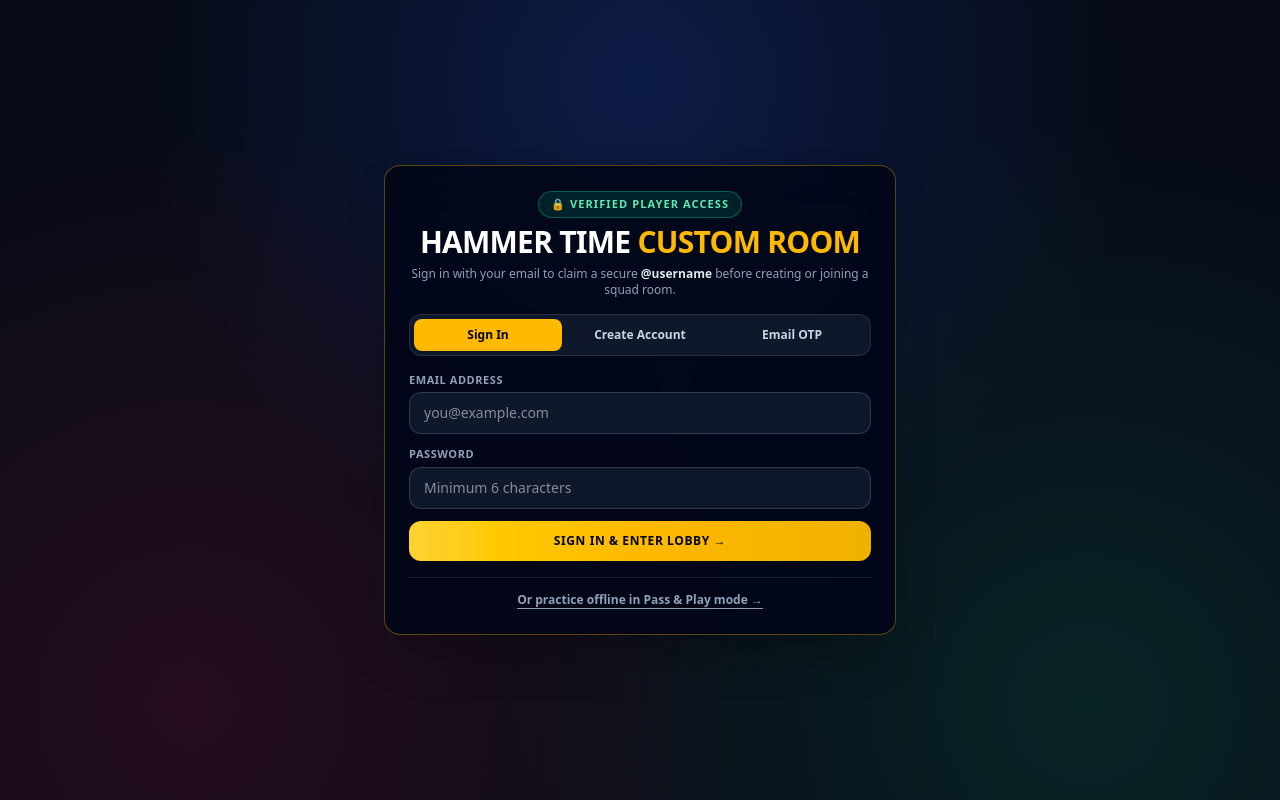
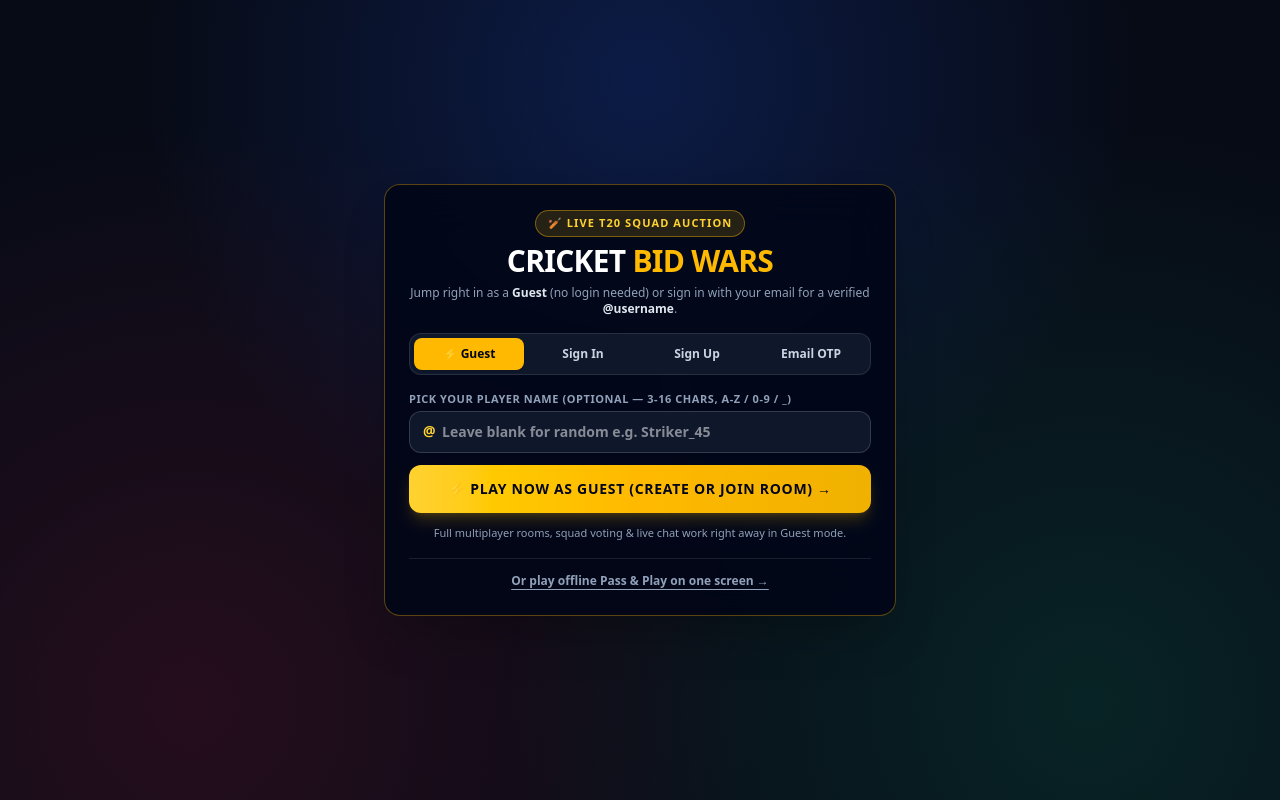
Before and after one commit to ashlansyed28-gif/auction-, a React (Vite) app in the folder frontend/: page / in a window 1280 px wide. Built offline with nearby package versions, Linux system fonts and the light colour scheme; no server answers.

Commit message:
Add instant Guest Mode, handle email rate limit cleanly, and rebrand to Cricket Bid Wars

```diff
--- a/frontend/index.html
+++ b/frontend/index.html
@@ -11,7 +11,7 @@
     <meta name="apple-mobile-web-app-capable" content="yes" />
     <meta name="apple-mobile-web-app-status-bar-style" content="black-translucent" />
     <link rel="manifest" href="/manifest.webmanifest" />
-    <title>Hammer Time — T20 Auction Friend Challenge</title>
+    <title>Cricket Bid Wars — Live T20 Squad Auction</title>
   </head>
   <body class="bg-[#070B16] text-slate-100 antialiased selection:bg-amber-400/30">
     <div id="root"></div>
--- a/frontend/src/App.tsx
+++ b/frontend/src/App.tsx
@@ -40,7 +40,7 @@ import {
 type AppScreen = "SETUP" | "STAGE" | "SCORECARD";
 
 const INITIAL_CONFIG: ChallengeConfig = {
-  roomTitle: "HAMMER TIME CUSTOM AUCTION",
+  roomTitle: "CRICKET BID WARS • T20 ARENA",
   teamCount: 10,
   membersPerTeam: 4,
   purseCr: 80,
--- a/frontend/src/components/AuctionStage.tsx
+++ b/frontend/src/components/AuctionStage.tsx
@@ -635,7 +635,7 @@ export function AuctionStage({
           </button>
           <div>
             <div className="text-xs sm:text-sm font-black uppercase tracking-widest text-amber-400">
-              T20 Friend Challenge Broadcast
+              Cricket Bid Wars • Live Stage
             </div>
             <div className="text-[11px] text-slate-300 tnum">
               LOT #{effectiveLotIdx + 1} of {players.length} • {player ? `${player.category} • ${player.role}` : "COMPLETE"}
--- a/frontend/src/components/CustomRoomLobby.tsx
+++ b/frontend/src/components/CustomRoomLobby.tsx
@@ -83,7 +83,7 @@ export function CustomRoomLobby({
   const handleCopyInvite = () => {
     const origin = typeof window !== "undefined" ? window.location.origin : "https://auction-liard-iota.vercel.app";
     const inviteUrl = `${origin}/?room=${roomCode}`;
-    const payload = `Join my Hammer Time T20 Cricket Auction Room!\nRoom Code: ${roomCode}\nLink: ${inviteUrl}`;
+    const payload = `Join my Cricket Bid Wars Auction Room!\nRoom Code: ${roomCode}\nLink: ${inviteUrl}`;
     copyText(payload, "INVITE");
   };
 
@@ -116,8 +116,14 @@ export function CustomRoomLobby({
           <div className="min-w-0">
             <div className="flex items-center gap-1.5">
               <span className="text-sm font-black text-white truncate">@{currentUser.username}</span>
-              <span className="px-1.5 py-0.5 rounded bg-emerald-500/20 border border-emerald-400/40 text-[9px] font-black text-emerald-300 uppercase">
-                Verified
+              <span
+                className={`px-1.5 py-0.5 rounded border text-[9px] font-black uppercase ${
+                  currentUser.provider === "guest"
+                    ? "bg-amber-400/20 border-amber-400/40 text-amber-300"
+                    : "bg-emerald-500/20 border-emerald-400/40 text-emerald-300"
+                }`}
+              >
+                {currentUser.provider === "guest" ? "⚡ Guest" : "Verified"}
               </span>
               {me?.teamRole === "CAPTAIN" && me.kitId && (
                 <span className="px-1.5 py-0.5 rounded bg-amber-400/20 border border-amber-400/50 text-[9px] font-black text-amber-300 uppercase">
@@ -298,7 +304,7 @@ export function CustomRoomLobby({
                 <input
                   type="text"
                   maxLength={32}
-                  value={config.roomTitle ?? "HAMMER TIME CUSTOM AUCTION"}
+                  value={config.roomTitle ?? "CRICKET BID WARS • T20 ARENA"}
                   onChange={(e) => onUpdateConfig({ ...config, roomTitle: e.target.value.toUpperCase() })}
                   className="w-full rounded-lg bg-slate-950 border border-white/15 px-2.5 py-1.5 text-xs font-black text-amber-300 focus:outline-none focus:border-amber-400"
                 />
@@ -489,7 +495,7 @@ export function CustomRoomLobby({
               <div className="flex items-center gap-2.5">
                 <span className="w-1.5 h-6 rounded-full bg-amber-400" />
                 <h2 className="text-base sm:text-lg font-black tracking-wide text-amber-300 uppercase">
-                  {config.roomTitle || "HAMMER TIME CUSTOM AUCTION"}
+                  {config.roomTitle || "CRICKET BID WARS • T20 ARENA"}
                 </h2>
               </div>
               <div className="text-xs font-bold text-slate-300 tnum">
--- a/frontend/src/components/EmailAuthPanel.tsx
+++ b/frontend/src/components/EmailAuthPanel.tsx
@@ -1,6 +1,7 @@
 import { useState } from "react";
 import type { AuthenticatedUser } from "../types/auction";
 import {
+  createGuestUser,
   sendEmailOtpCode,
   signInWithEmailPassword,
   signUpWithEmailPassword,
@@ -8,7 +9,7 @@ import {
 } from "../utils/authService";
 import { sanitizeUsername } from "../utils/teamRoomHelpers";
 
-type AuthMode = "SIGN_IN" | "SIGN_UP" | "OTP";
+type AuthMode = "GUEST" | "SIGN_IN" | "SIGN_UP" | "OTP";
 
 interface EmailAuthPanelProps {
   supabaseConfigured: boolean;
@@ -21,7 +22,8 @@ export function EmailAuthPanel({
   onAuthenticated,
   onPlayOfflinePassAndPlay,
 }: EmailAuthPanelProps) {
-  const [mode, setMode] = useState<AuthMode>("SIGN_IN");
+  const [mode, setMode] = useState<AuthMode>("GUEST");
+  const [guestName, setGuestName] = useState("");
   const [email, setEmail] = useState("");
   const [password, setPassword] = useState("");
   const [username, setUsername] = useState("");
@@ -30,6 +32,18 @@ export function EmailAuthPanel({
   const [busy, setBusy] = useState(false);
   const [error, setError] = useState<string | null>(null);
   const [info, setInfo] = useState<string | null>(null);
+
+  const handleGuestEnter = (e?: React.FormEvent) => {
+    e?.preventDefault();
+    setError(null);
+    const chosen = guestName.trim() || username.trim();
+    const res = createGuestUser(chosen);
+    if (res.error) {
+      setError(res.error);
+      return;
+    }
+    if (res.user) onAuthenticated(res.user);
+  };
 
   const handleSignIn = async (e: React.FormEvent) => {
     e.preventDefault();
@@ -100,34 +114,24 @@ export function EmailAuthPanel({
     <div className="min-h-[100dvh] flex items-center justify-center px-4 py-4 sm:py-8">
       <div className="w-full max-w-md sm:max-w-lg max-h-[95dvh] overflow-y-auto rounded-2xl bg-slate-950/90 border border-amber-400/35 shadow-2xl p-4 sm:p-6 space-y-4 backdrop-blur-xl">
         <div className="text-center space-y-1.5">
-          <div className="inline-flex items-center gap-2 px-3 py-1 rounded-full bg-emerald-500/15 border border-emerald-400/35 text-emerald-300 text-[11px] font-extrabold uppercase tracking-widest">
-            🔒 Verified Player Access
+          <div className="inline-flex items-center gap-2 px-3 py-1 rounded-full bg-amber-400/15 border border-amber-400/40 text-amber-300 text-[11px] font-extrabold uppercase tracking-widest">
+            🏏 Live T20 Squad Auction
           </div>
           <h1 className="text-2xl sm:text-3xl font-black tracking-tight text-white">
-            HAMMER TIME <span className="text-amber-400">CUSTOM ROOM</span>
+            CRICKET <span className="text-amber-400">BID WARS</span>
           </h1>
           <p className="text-xs text-slate-400">
-            Sign in with your email to claim a secure <strong className="text-slate-200">@username</strong> before
-            creating or joining a squad room.
+            Jump right in as a <strong className="text-slate-200">Guest</strong> (no login needed) or sign in with your
+            email for a verified <strong className="text-slate-200">@username</strong>.
           </p>
         </div>
 
-        {!supabaseConfigured ? (
-          <div className="rounded-xl bg-amber-500/15 border border-amber-400/40 p-4 text-xs text-amber-200 space-y-2">
-            <div className="font-black uppercase tracking-wider">Supabase Env Not Configured</div>
-            <p>
-              Add <code className="text-white">VITE_SUPABASE_URL</code> and{" "}
-              <code className="text-white">VITE_SUPABASE_ANON_KEY</code> to enable secure email login and live room
-              sync.
-            </p>
-          </div>
-        ) : (
-          <>
-            <div className="grid grid-cols-3 gap-1 p-1 rounded-xl bg-slate-900 border border-white/10">
+        <div className="grid grid-cols-4 gap-1 p-1 rounded-xl bg-slate-900 border border-white/10">
           {(
             [
+              ["GUEST", "⚡ Guest"],
               ["SIGN_IN", "Sign In"],
-                  ["SIGN_UP", "Create Account"],
+              ["SIGN_UP", "Sign Up"],
               ["OTP", "Email OTP"],
             ] as const
           ).map(([tabKey, label]) => (
@@ -140,7 +144,7 @@ export function EmailAuthPanel({
                 setInfo(null);
                 setAwaitingOtp(false);
               }}
-                  className={`py-2 rounded-lg text-xs font-extrabold transition cursor-pointer ${
+              className={`py-2 rounded-lg text-[11px] sm:text-xs font-extrabold transition cursor-pointer ${
                 mode === tabKey ? "bg-amber-400 text-slate-950 shadow" : "text-slate-300 hover:text-white"
               }`}
             >
@@ -150,8 +154,17 @@ export function EmailAuthPanel({
         </div>
 
         {error && (
-              <div className="rounded-xl bg-rose-500/15 border border-rose-400/40 px-3.5 py-2.5 text-xs font-semibold text-rose-200">
-                {error}
+          <div className="rounded-xl bg-rose-500/15 border border-rose-400/40 px-3.5 py-2.5 text-xs font-semibold text-rose-200 space-y-2">
+            <div>{error}</div>
+            {mode !== "GUEST" && (
+              <button
+                type="button"
+                onClick={handleGuestEnter}
+                className="w-full py-2 rounded-lg bg-amber-400 text-slate-950 font-black text-[11px] uppercase tracking-wider cursor-pointer"
+              >
+                ⚡ Continue as Guest Instead (No Email Needed) →
+              </button>
+            )}
           </div>
         )}
 
@@ -161,6 +174,45 @@ export function EmailAuthPanel({
           </div>
         )}
 
+        {mode === "GUEST" ? (
+          <form onSubmit={handleGuestEnter} className="space-y-3">
+            <div>
+              <label className="block text-[11px] font-bold uppercase tracking-wider text-slate-400 mb-1">
+                Pick Your Player Name (Optional — 3-16 chars, A-Z / 0-9 / _)
+              </label>
+              <div className="relative">
+                <span className="absolute left-3.5 top-2.5 text-amber-300 font-black text-sm">@</span>
+                <input
+                  type="text"
+                  maxLength={16}
+                  value={guestName}
+                  onChange={(e) => setGuestName(sanitizeUsername(e.target.value))}
+                  placeholder="Leave blank for random e.g. Striker_45"
+                  className="w-full rounded-xl bg-slate-900 border border-white/15 pl-8 pr-3.5 py-2.5 text-sm font-bold text-white focus:outline-none focus:border-amber-400"
+                />
+              </div>
+            </div>
+            <button
+              type="submit"
+              className="w-full py-3.5 rounded-xl bg-gradient-to-r from-amber-300 via-amber-400 to-yellow-500 text-slate-950 font-black text-xs sm:text-sm uppercase tracking-wider cursor-pointer shadow-lg shadow-amber-400/20"
+            >
+              ⚡ Play Now as Guest (Create or Join Room) →
+            </button>
+            <div className="text-[11px] text-center text-slate-400">
+              Full multiplayer rooms, squad voting &amp; live chat work right away in Guest mode.
+            </div>
+          </form>
+        ) : !supabaseConfigured ? (
+          <div className="rounded-xl bg-amber-500/15 border border-amber-400/40 p-4 text-xs text-amber-200 space-y-2">
+            <div className="font-black uppercase tracking-wider">Supabase Env Not Configured</div>
+            <p>
+              Use <strong>⚡ Guest Mode</strong> above to play, or configure{" "}
+              <code className="text-white">VITE_SUPABASE_URL</code> and{" "}
+              <code className="text-white">VITE_SUPABASE_ANON_KEY</code>.
+            </p>
+          </div>
+        ) : (
+          <>
             {mode === "SIGN_IN" && (
               <form onSubmit={handleSignIn} className="space-y-3">
                 <div>
@@ -203,7 +255,7 @@ export function EmailAuthPanel({
               <form onSubmit={handleSignUp} className="space-y-3">
                 <div>
                   <label className="block text-[11px] font-bold uppercase tracking-wider text-slate-400 mb-1">
-                    Secure Player Username (3-16 chars, A-Z / 0-9 / _)
+                    Player Username (3-16 chars, A-Z / 0-9 / _)
                   </label>
                   <div className="relative">
                     <span className="absolute left-3.5 top-2.5 text-amber-300 font-black text-sm">@</span>
@@ -250,7 +302,7 @@ export function EmailAuthPanel({
                   disabled={busy}
                   className="w-full py-3 rounded-xl bg-gradient-to-r from-amber-300 via-amber-400 to-yellow-500 text-slate-950 font-black text-xs uppercase tracking-wider disabled:opacity-50 cursor-pointer"
                 >
-                  {busy ? "Creating Account..." : "Create Verified Account →"}
+                  {busy ? "Creating Account..." : "Create Account →"}
                 </button>
               </form>
             )}
@@ -345,7 +397,7 @@ export function EmailAuthPanel({
               onClick={onPlayOfflinePassAndPlay}
               className="text-xs font-bold text-slate-400 hover:text-amber-300 underline underline-offset-4 cursor-pointer"
             >
-              Or practice offline in Pass &amp; Play mode →
+              Or play offline Pass &amp; Play on one screen →
             </button>
           </div>
         )}
--- a/frontend/src/components/SetupLobby.tsx
+++ b/frontend/src/components/SetupLobby.tsx
@@ -86,8 +86,14 @@ export function SetupLobby({
                 <span className="w-2.5 h-2.5 rounded-full bg-emerald-400" />
                 <span className="text-xs font-black text-white">@{currentUser.username}</span>
                 <span className="text-[11px] text-slate-400">({currentUser.emailMasked})</span>
-                <span className="px-1.5 py-0.5 rounded bg-emerald-500/15 border border-emerald-400/35 text-[9px] font-black text-emerald-300 uppercase">
-                  Secure Email Login
+                <span
+                  className={`px-1.5 py-0.5 rounded border text-[9px] font-black uppercase ${
+                    currentUser.provider === "guest"
+                      ? "bg-amber-400/15 border-amber-400/35 text-amber-300"
+                      : "bg-emerald-500/15 border-emerald-400/35 text-emerald-300"
+                  }`}
+                >
+                  {currentUser.provider === "guest" ? "⚡ Guest Mode" : "🔒 Verified Email"}
                 </span>
               </div>
               <button
@@ -95,33 +101,33 @@ export function SetupLobby({
                 onClick={onSignOut}
                 className="px-3 py-1 rounded-lg bg-slate-800 border border-white/10 text-[11px] font-bold text-slate-300 hover:text-white cursor-pointer"
               >
-                Sign Out
+                {currentUser.provider === "guest" ? "Switch Player / Login" : "Sign Out"}
               </button>
             </>
           ) : (
             <>
               <span className="text-xs font-semibold text-slate-300">
-                Offline Pass &amp; Play Mode (Sign in with email for Multiplayer Rooms)
+                Offline Pass &amp; Play Mode (Enter as Guest or Email for Rooms)
               </span>
               <button
                 type="button"
                 onClick={onOpenAuth}
                 className="px-3 py-1.5 rounded-lg bg-amber-400 text-slate-950 text-xs font-black cursor-pointer"
               >
-                Email Sign In →
+                Guest / Login →
               </button>
             </>
           )}
         </div>
 
         <div className="inline-flex items-center gap-2 px-3 py-1 rounded-full bg-amber-400/10 border border-amber-400/35 text-amber-300 text-xs font-extrabold tracking-widest uppercase mb-2.5">
-          T20 Friend Challenge • Custom Squad Room &amp; Pass-and-Play
+          🏏 Live T20 Squad Auction • Squad Vote &amp; Captain Lock
         </div>
         <h1 className="text-3xl sm:text-4xl font-black tracking-tight text-white">
-          HAMMER TIME <span className="text-amber-400">T20 AUCTION</span>
+          CRICKET <span className="text-amber-400">BID WARS</span>
         </h1>
         <p className="text-slate-400 text-sm mt-1 max-w-2xl mx-auto">
-          Create a custom 2–4 member-per-team war room with squad voting &amp; single-captain agreement, or play locally.
+          Form 2–4 member squads, vote live on players, let your Captain seal the deal, and build the ultimate XI.
         </p>
 
         {/* Mode Switcher Tabs */}
@@ -178,11 +184,13 @@ export function SetupLobby({
               </div>
               <div>
                 <label className="block text-[11px] font-bold uppercase tracking-wider text-slate-400 mb-1">
-                  Verified Player Username
+                  Player Username
                 </label>
                 <div className="w-full rounded-xl bg-slate-950/75 border border-emerald-400/35 px-3.5 py-2.5 text-sm font-black text-emerald-300 flex items-center justify-between">
                   <span>@{currentUser?.username || "Guest"}</span>
-                  <span className="text-[10px] text-slate-400">🔒 Verified</span>
+                  <span className="text-[10px] text-slate-400">
+                    {currentUser?.provider === "guest" ? "⚡ Guest" : "🔒 Verified"}
+                  </span>
                 </div>
               </div>
             </div>
--- a/frontend/src/types/auction.ts
+++ b/frontend/src/types/auction.ts
@@ -20,7 +20,7 @@ export interface AuthenticatedUser {
   email: string;
   emailMasked: string;
   username: string;
-  provider: "supabase" | "local";
+  provider: "supabase" | "guest" | "local";
   verified: boolean;
 }
 
--- a/frontend/src/utils/authService.ts
+++ b/frontend/src/utils/authService.ts
@@ -54,12 +54,58 @@ async function syncProfileBestEffort(client: SupabaseClient, user: User, usernam
   }
 }
 
+const GUEST_STORAGE_KEY = "cbw_guest_user";
+
+function normalizeAuthError(msg: string): string {
+  const lower = msg.toLowerCase();
+  if (lower.includes("rate limit") || lower.includes("over_email_send_rate_limit")) {
+    return "Email sending limit reached on Supabase free tier. Click 'Continue as Guest' to play immediately without email!";
+  }
+  return msg;
+}
+
+export function createGuestUser(usernameRaw?: string): { user?: AuthenticatedUser; error?: string } {
+  const raw = usernameRaw?.trim() || `Striker_${Math.floor(100 + Math.random() * 899)}`;
+  const check = validateSecureUsername(raw);
+  if (!check.ok) {
+    return { error: check.error };
+  }
+  const user: AuthenticatedUser = {
+    userId: `guest_${Math.random().toString(36).slice(2, 10)}`,
+    email: "",
+    emailMasked: "Guest Pass",
+    username: check.username,
+    provider: "guest",
+    verified: false,
+  };
+  if (typeof sessionStorage !== "undefined") {
+    try {
+      sessionStorage.setItem(GUEST_STORAGE_KEY, JSON.stringify(user));
+    } catch {}
+  }
+  return { user };
+}
+
+export function loadStoredGuestUser(): AuthenticatedUser | null {
+  if (typeof sessionStorage === "undefined") return null;
+  try {
+    const raw = sessionStorage.getItem(GUEST_STORAGE_KEY);
+    if (!raw) return null;
+    const parsed = JSON.parse(raw) as AuthenticatedUser;
+    if (parsed && parsed.provider === "guest" && parsed.username) return parsed;
+    return null;
+  } catch {
+    return null;
+  }
+}
+
 export async function getCurrentAuthUser(): Promise<AuthenticatedUser | null> {
   const client = getSupabaseClient();
-  if (!client) return null;
-  const { data } = await client.auth.getSession();
-  if (!data.session?.user) return null;
-  return mapSupabaseUser(data.session.user);
+  if (client) {
+    const { data } = await client.auth.getSession();
+    if (data.session?.user) return mapSupabaseUser(data.session.user);
+  }
+  return loadStoredGuestUser();
 }
 
 export function onAuthStateChanged(callback: (user: AuthenticatedUser | null) => void): () => void {
@@ -106,7 +152,7 @@ export async function signUpWithEmailPassword(
     },
   });
 
-  if (error) return { error: error.message };
+  if (error) return { error: normalizeAuthError(error.message) };
   if (data.user && data.session) {
     await syncProfileBestEffort(client, data.user, unameCheck.username);
     return { user: mapSupabaseUser(data.user) };
@@ -130,7 +176,7 @@ export async function signInWithEmailPassword(
     return { error: "Enter your password." };
   }
   const { data, error } = await client.auth.signInWithPassword({ email, password });
-  if (error) return { error: error.message };
+  if (error) return { error: normalizeAuthError(error.message) };
   if (!data.user) return { error: "Authentication failed." };
   return { user: mapSupabaseUser(data.user) };
 }
@@ -160,7 +206,7 @@ export async function sendEmailOtpCode(
       data: cleanUsername ? { username: cleanUsername } : undefined,
     },
   });
-  if (error) return { ok: false, error: error.message };
+  if (error) return { ok: false, error: normalizeAuthError(error.message) };
   return { ok: true };
 }
 
@@ -182,7 +228,7 @@ export async function verifyEmailOtpCode(
     token,
     type: "email",
   });
-  if (error) return { error: error.message };
+  if (error) return { error: normalizeAuthError(error.message) };
   if (!data.user) return { error: "Verification failed." };
 
   let currentUser = data.user;
@@ -208,13 +254,18 @@ export async function updateSecureUsername(
   const { data, error } = await client.auth.updateUser({
     data: { username: check.username },
   });
-  if (error) return { error: error.message };
+  if (error) return { error: normalizeAuthError(error.message) };
   if (!data.user) return { error: "Could not update username." };
   await syncProfileBestEffort(client, data.user, check.username);
   return { user: mapSupabaseUser(data.user) };
 }
 
 export async function signOutAuth(): Promise<void> {
+  if (typeof sessionStorage !== "undefined") {
+    try {
+      sessionStorage.removeItem(GUEST_STORAGE_KEY);
+    } catch {}
+  }
   const client = getSupabaseClient();
   if (client) {
     await client.auth.signOut();
```
Also changed, not shown: frontend/public/manifest.webmanifest. Lines whose indentation alone changed are shown as unchanged.
